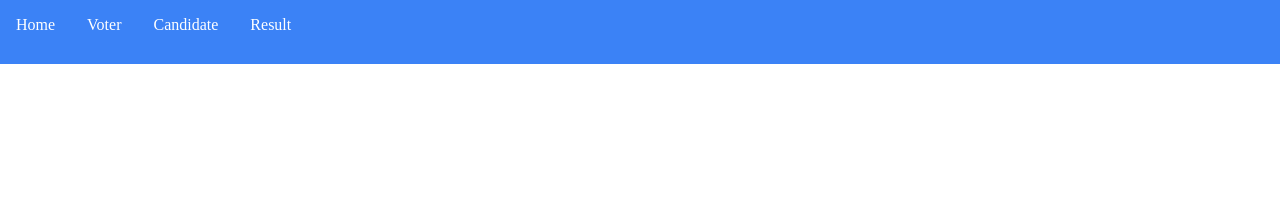
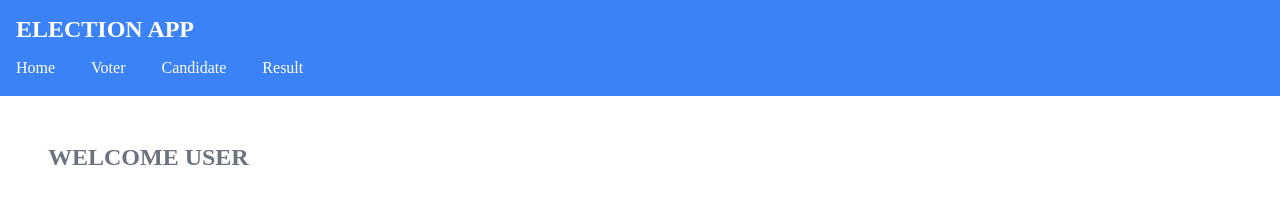
Before and after one commit to lauryn06/Elections_App, a plain HTML site: page Index.html in a window 1280 px wide. Drawn offline with Linux system fonts and the light colour scheme.

Commit message:
styled all my pages

```diff
--- a/Index.html
+++ b/Index.html
@@ -8,13 +8,16 @@
 </head>
 <body>
     <nav class="navBar">
+        <div class="head"><h1>ELECTION APP</h1></div>
+        <div>
         <a href="Index.html">Home</a>
         <a href="voter.html">Voter</a>
         <a href="candidate.html">Candidate</a>
         <a href="Results.html">Result</a>
+        </div>
+    </nav>
+<h3>WELCOME USER</h3>
 
-        <h1></h1>
-    </nav>
     <script src="script.js"></script>
 </body>
 </html>
--- a/style.css
+++ b/style.css
@@ -10,11 +10,11 @@
 }
 .navBar{
     display: flex;
-    flex-direction: row;
+    flex-direction: column;
     background-color: var(--nav_color);
-    height: 4rem;
+    height: 6rem;
 }
-.navBar >a{
+.navBar div >a, h1{
      color: white;
      padding: 1rem;
     text-decoration: none;
@@ -26,6 +26,10 @@ flex-direction: column;
 }
 .input{
     margin: 3rem;
-
-
 }
+h3{
+    font-family: 'Times New Roman', Times, serif;
+    padding: 3rem;
+    font-size: 1.5rem;
+    color: var(--tables);
+}
```
Also changed, not shown: Results.html (+3 -1 lines), candidate.html (+3 -1 lines), voter.html (+3 -2 lines).
